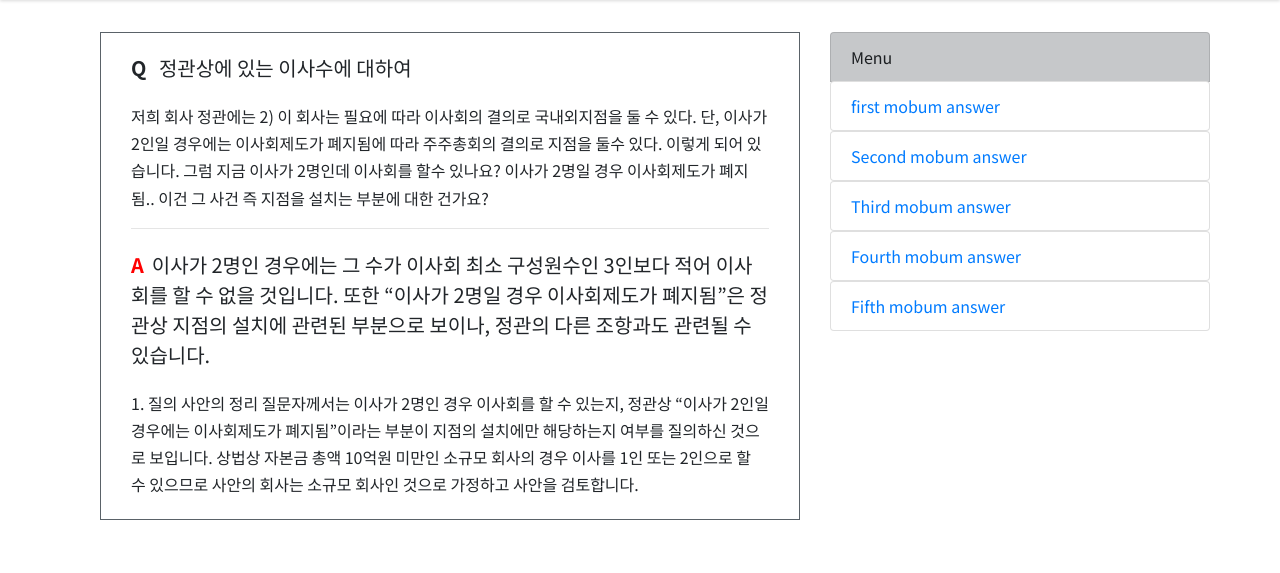
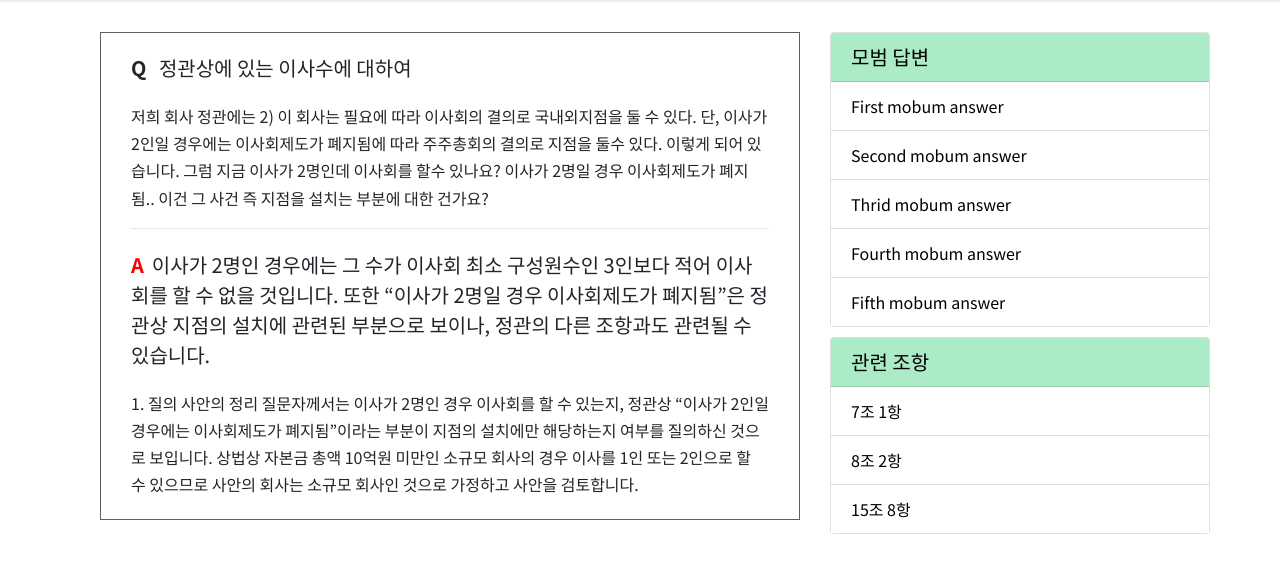
Before and after one commit to yyoongs/ISAC, a Flask app: page /result in a window 1280 px wide. Shown: the part 90-663 px from the top of the page. Run offline with Flask 2, Linux system fonts and the light colour scheme; some libraries are stand-ins or nearby versions.

Commit message:
update html file

```diff
--- a/homepage/templates/menu.html
+++ b/homepage/templates/menu.html
@@ -2,6 +2,11 @@
 <html lang="en">
 <head>
     <meta charset="UTF-8">
+    <meta name="viewport" content="width=device-width, initial-scale=1, shrink-to-fit=no">
+
+    <!-- Bootstrap CSS -->
+    <link rel="stylesheet" href="{{ url_for('static', filename='css/bootstrap.min.css') }}">
+    <link rel="stylesheet" href="{{ url_for('static', filename='css/style.css') }}">
     <title>Title</title>
 </head>
 <body>
--- a/homepage/templates/mobum.html
+++ b/homepage/templates/mobum.html
@@ -2,20 +2,98 @@
 <html lang="en">
 <head>
     <meta charset="UTF-8">
+    <meta name="viewport" content="width=device-width, initial-scale=1, shrink-to-fit=no">
+
+    <!-- Bootstrap CSS -->
+    <link rel="stylesheet" href="{{ url_for('static', filename='css/bootstrap.min.css') }}">
+    <link rel="stylesheet" href="{{ url_for('static', filename='css/style.css') }}">
+
+    <style>
+        .card {
+            margin-bottom: 10px;
+        }
+
+        .card-header {
+            background-color : #ABEBC6;
+        }
+        .card-header > a:link,
+        .card-header > a:visited,
+        .answer-body > .list-group > .list-group-item > a:link,
+        .answer-body > .list-group > .list-group-item > a:visited {
+            color : #000;
+        }
+
+        .card-header > a:hover,
+        .card-header > a:active,
+        .answer-body > .list-group > .list-group-item > a:hover,
+        .answer-body > .list-group > .list-group-item > a:active{
+            color : #F1C40F;
+            text-decoration : none;
+        }
+    </style>
     <title>Title</title>
 </head>
+
 <body>
-    <div class="row">
-        <div class="sticky-top" style="width:100%">
-            <ul class="list-group">
-                <li class="list-group-item list-group-item-dark">Menu</li>
-                <li><a href="#" class="list-group-item">first mobum answer</a></li>
-                <li><a href="#" class="list-group-item">Second mobum answer</a></li>
-                <li><a href="#" class="list-group-item">Third mobum answer</a></li>
-                <li><a href="#" class="list-group-item">Fourth mobum answer</a></li>
-                <li><a href="#" class="list-group-item">Fifth mobum answer</a></li>
+<div class="row">
+    <div class="card w-100">
+        <h5 class="card-header">
+            {#        <h4 class="card-title">#}
+            <a data-toggle="collapse" data-target="#mobumAnswer" aria-expanded="false" aria-controls="mobumAnswer"
+               href="#mobumAnswer"><span
+                    class="glyphicon glyphicon-folder-close">
+                    </span>모범 답변</a>
+            {#        </h4>#}
+        </h5>
+        <div id="mobumAnswer" class="answer-body">
+            <ul class="list-group list-group-flush">
+                <li class="list-group-item"><a href="#">First mobum answer</a></li>
+                <li class="list-group-item"><a href="#">Second mobum answer</a></li>
+                <li class="list-group-item"><a href="#">Thrid mobum answer</a></li>
+                <li class="list-group-item"><a href="#">Fourth mobum answer</a></li>
+                <li class="list-group-item"><a href="#">Fifth mobum answer</a></li>
+
             </ul>
         </div>
     </div>
+</div>
+
+<div class="row">
+    <div class="card w-100">
+        <h5 class="card-header">
+            <a data-toggle="collapse" data-target="#related-provision" aria-expanded="false"
+               aria-controls="related-provision"
+               href="#related-provision">
+                    </span>관련 조항</a>
+        </h5>
+        <div id="related-provision" class="answer-body">
+            <ul class="list-group list-group-flush">
+                <li class="list-group-item"><a href="#">7조 1항</a> </li>
+
+                <li class="list-group-item"><a href="#">8조 2항</a></li>
+
+                <li class="list-group-item"><a href="#">15조 8항</a></li>
+            </ul>
+        </div>
+    </div>
+</div>
+
+
+
+{#<div class="row">#}
+{#    <div class="card w-100">#}
+{#        <div class="card-header">Menu</div>#}
+{#        <ul class="list-group list-group-flush">#}
+{#            <li class="list-group-item">first mobum answer</li>#}
+{#            <li class="list-group-item">Second mobum answer</li>#}
+{#            <li class="list-group-item">Third mobum answer</li>#}
+{#            <li class="list-group-item">Fourth mobum answer</li>#}
+{#            <li class="list-group-item">Fifth mobum answer</li>#}
+{#        </ul>#}
+{#    </div>#}
+{#</div>#}
+
+<style src="{{ url_for('static', filename='js/bootstrap.min.js') }}"></style>
+<style src="{{ url_for('static', filename='js/jquery-3.4.1.min.js') }}"></style>
 </body>
 </html>
--- a/homepage/templates/qna.html
+++ b/homepage/templates/qna.html
@@ -2,6 +2,11 @@
 <html lang="en">
 <head>
     <meta charset="UTF-8">
+    <meta name="viewport" content="width=device-width, initial-scale=1, shrink-to-fit=no">
+
+    <!-- Bootstrap CSS -->
+    <link rel="stylesheet" href="{{ url_for('static', filename='css/bootstrap.min.css') }}">
+    <link rel="stylesheet" href="{{ url_for('static', filename='css/style.css') }}">
     <title>Title</title>
 </head>
 <body>
```
